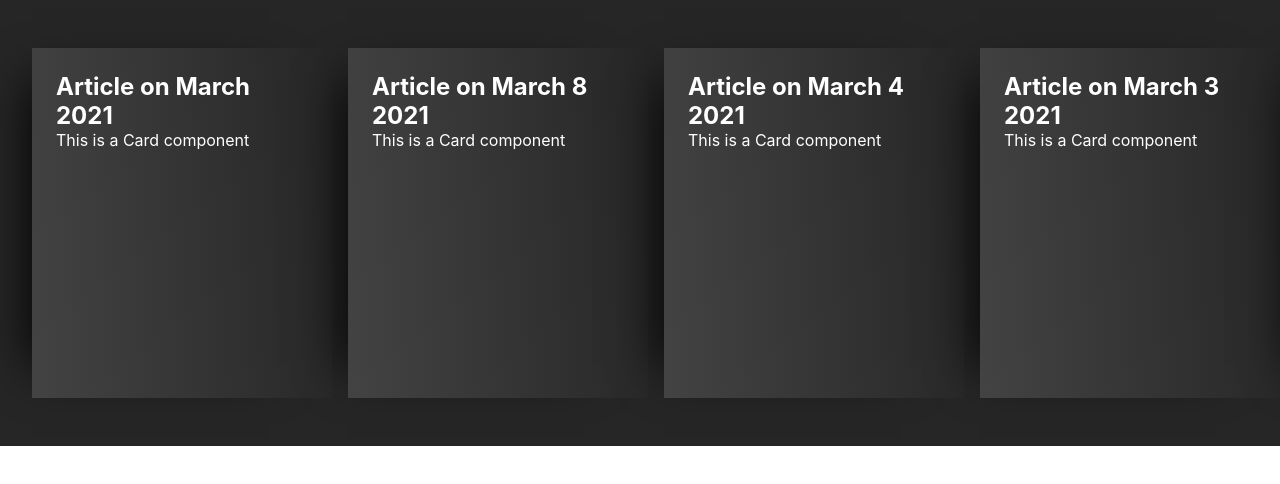
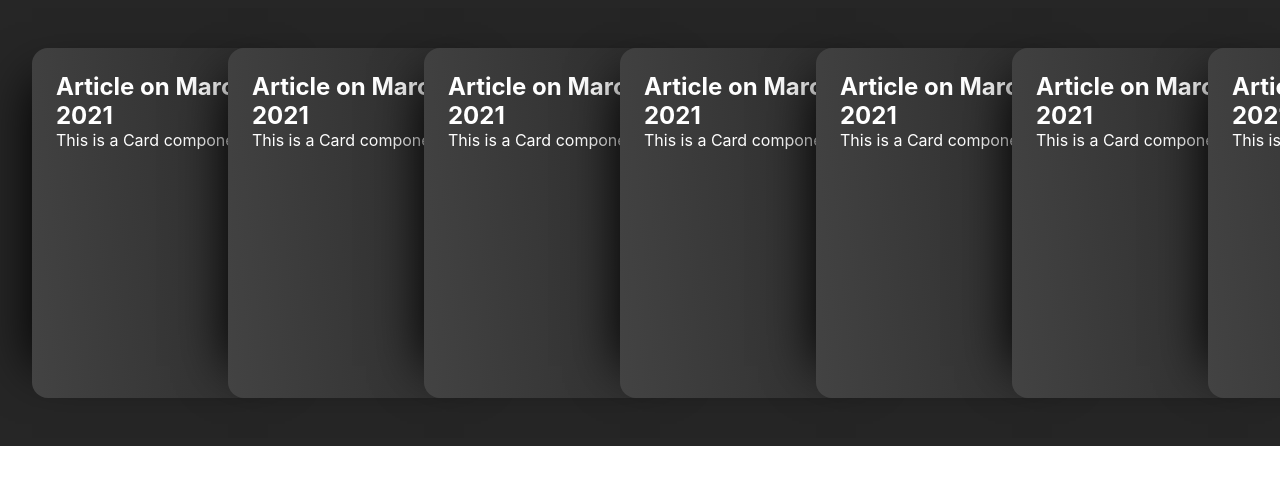
Before and after one commit to turkaytunc/react-csstricks-cards, a React (Create React App) app: page / in a window 1280 px wide. Shown: the top 484 px of the page. Built offline with nearby package versions, Linux system fonts and the light colour scheme.

Commit message:
add: card hover effect

```diff
--- a/src/components/card/card.scss
+++ b/src/components/card/card.scss
@@ -5,4 +5,15 @@
   background: linear-gradient(85deg, #434343, #262626);
   box-shadow: -2rem 0 3rem -2rem #000;
   color: white;
+  transition: all 0.2s;
+  border-radius: 1rem;
+  &:not(:first-child) {
+    margin-left: -120px;
+  }
+  &:hover {
+    transform: translateX(-20px) rotate(-5deg);
+  }
+  &:hover ~ .card-container {
+    transform: translateX(100px);
+  }
 }
```
